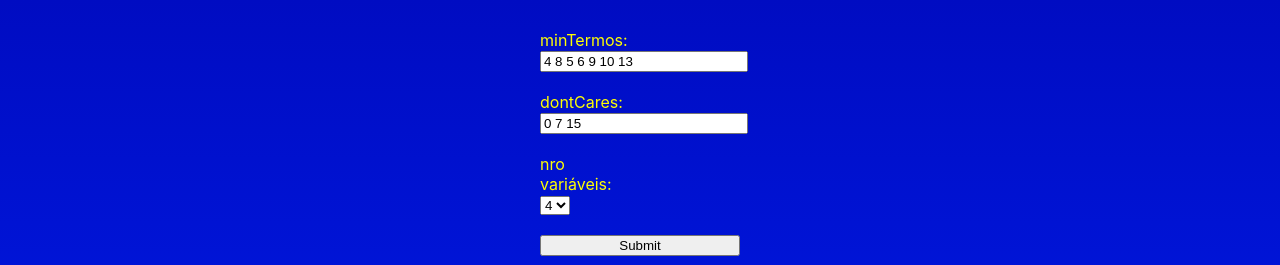
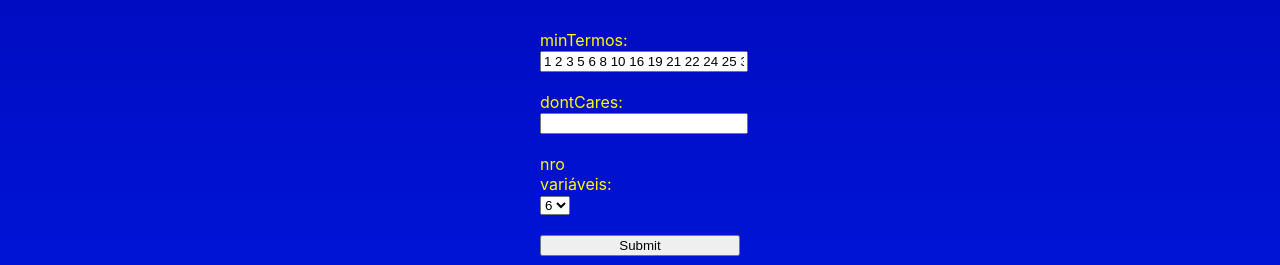
Before and after one commit to ArthurEly/quine-algorithm, a React (Create React App) app: page / in a window 1280 px wide. Shown: the top 265 px of the page. Built offline with nearby package versions, Linux system fonts and the light colour scheme.

Commit message:
bug fix 2

```diff
--- a/src/App.js
+++ b/src/App.js
@@ -9,9 +9,9 @@ function App() {
   const [results, setResults] = useState(null);
 
   var resultsComponent = <Results data={results}/>;
-  const [minTerms, setMinTerms] = useState("4 8 5 6 9 10 13");
-  const [dontCares, setDontCares] = useState("0 7 15");
-  const [variablesQty, setVariablesQty] = useState('4');
+  const [minTerms, setMinTerms] = useState("1 2 3 5 6 8 10 16 19 21 22 24 25 31 34 35 36 38 39 40 41 42 43 46 48 49 50 51 56 60");
+  const [dontCares, setDontCares] = useState("");
+  const [variablesQty, setVariablesQty] = useState('6');
   const [message, setMessage] = useState("Aguardando inputs...")
 
   const handleSubmit = (event) => {
@@ -47,7 +47,7 @@ function App() {
             />
           </label>
           <label>nro variáveis:
-            <select value={variablesQty} onChange={(value) => setVariablesQty(value.target.value)}>
+            <select defaultValue={variablesQty} onChange={(value) => setVariablesQty(value.target.value)}>
               <option selected value="1">1</option>
               <option value="2">2</option>
               <option value="3">3</option>
--- a/src/scripts/alternativeQuine.js
+++ b/src/scripts/alternativeQuine.js
@@ -159,8 +159,7 @@ export function getFunctions(primes, table){
     //get others primes
     //the algorithm will choose the smallests expressions first
     //this loop will continue while the xPositions array not empty
-
-    for(i=0; (xPositions.length > 0); i++){
+    for(i=0; (xPositions.length > 0);){
         if (!essentialPrimes.includes(primes[xPositions[i][0]]) && xPositions.length > 0){
             // console.log(primes[position]);
             if (!hasDuplicatedFunction(primes[xPositions[i][0]].binary, othersPrimes)){
```
